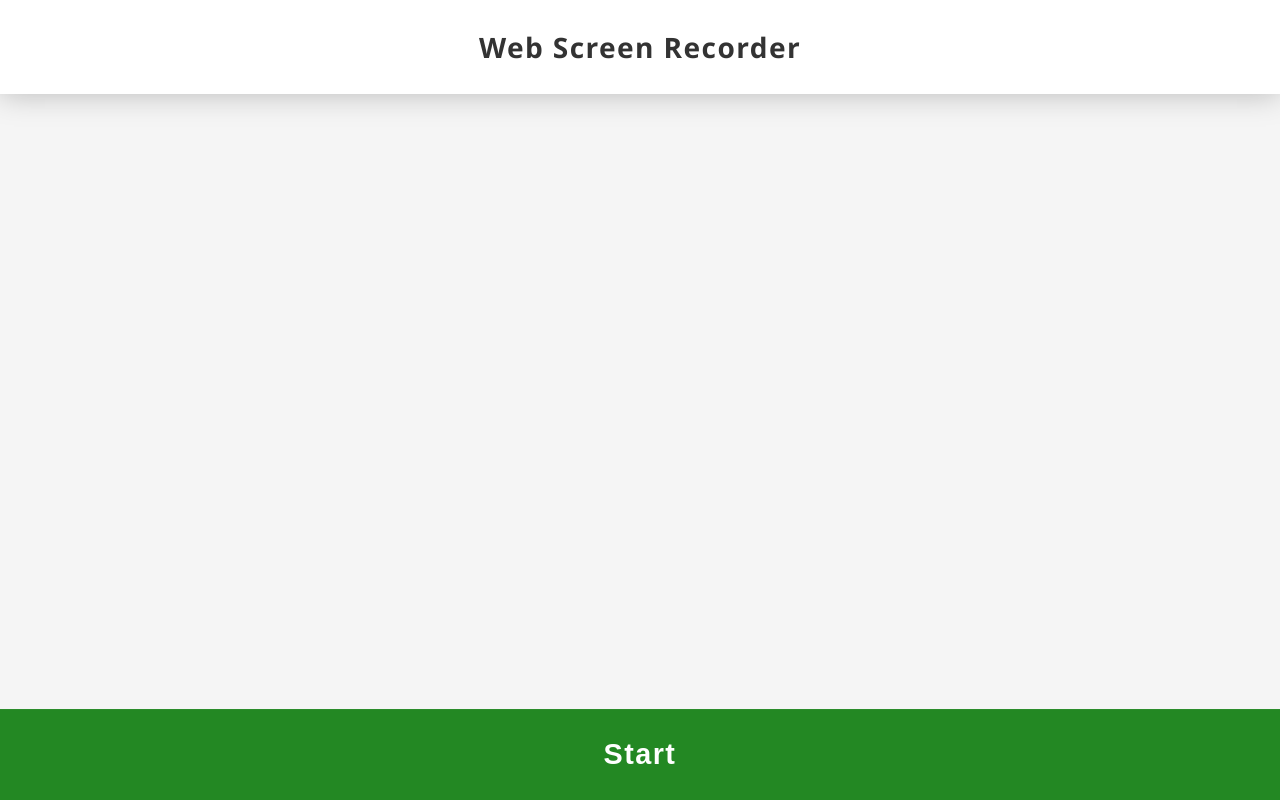
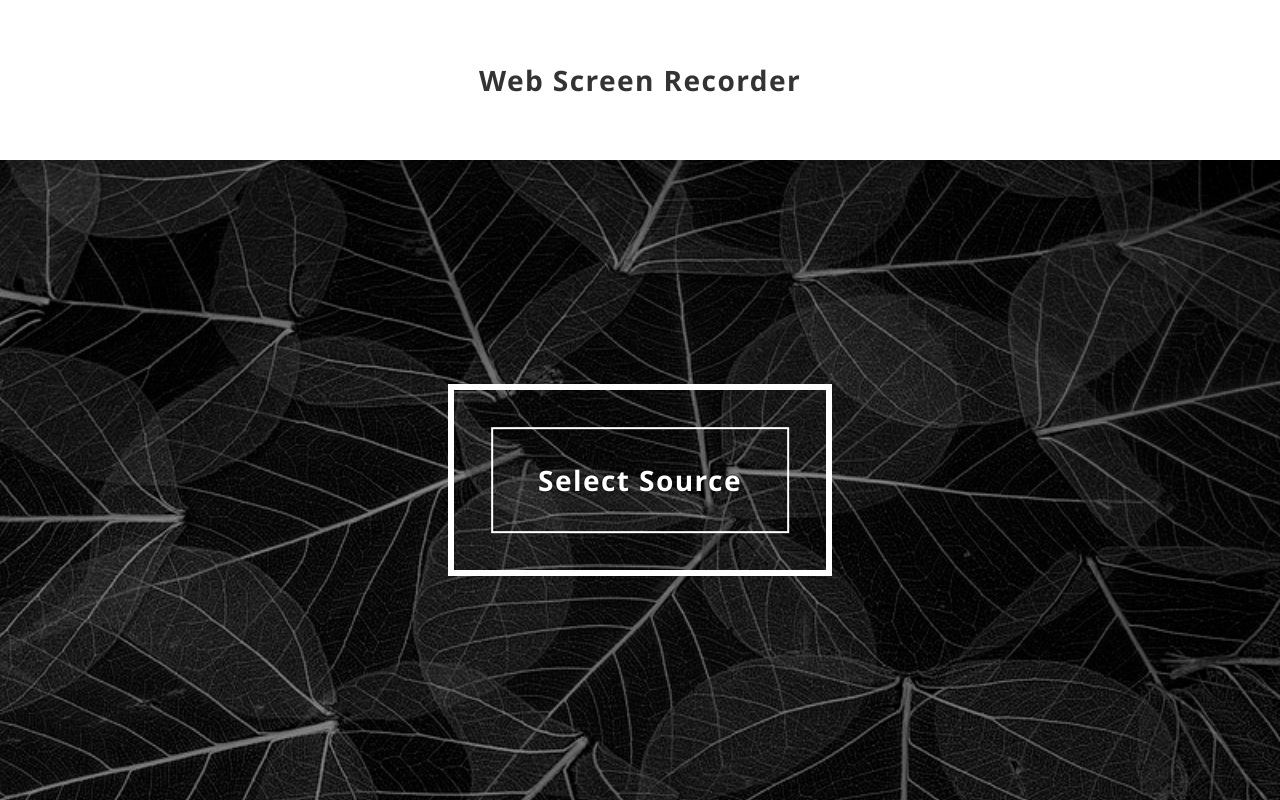
Before and after one commit to MengLinMaker/PWA-Screen-Recorder, a React (Vite) app: page / in a window 1280 px wide. Built offline with nearby package versions, Linux system fonts and the light colour scheme.

Commit message:
Added Initialization page

```diff
--- a/src/App.jsx
+++ b/src/App.jsx
@@ -1,17 +1,22 @@
-import React from 'react'
+import React, { useState } from 'react'
 
 import './App.scss'
-import { Navbar, RecordBtn, VideoPlayer } from './components'
+import { Navbar, RecordBtn, VideoPlayer, SourceInit } from './components'
 
 function App() {
+  const [source, setSource] = useState(false)
 
+  const elements = (
+    <>
+      <VideoPlayer source={source} setSource={setSource} />
+      <RecordBtn source={source} />
+    </>
+  )
 
   return (
     <div className="colflex">
       <Navbar />
-      <div className="spacer" />
-      <VideoPlayer />
-      <RecordBtn />
+      {source ? elements : <SourceInit setSource={setSource}/>}
     </div>
   );
 }
--- a/src/components/Navbar/Navbar.scss
+++ b/src/components/Navbar/Navbar.scss
@@ -3,7 +3,7 @@
   align-items: center;
   justify-content: center;
   background-color: white;
-  box-shadow: 0 0 1.8rem #00000040;
+  box-shadow: 0 0 1em #00000040;
   flex: auto;
 }
 
--- a/src/components/RecordBtn/RecordBtn.jsx
+++ b/src/components/RecordBtn/RecordBtn.jsx
@@ -2,8 +2,9 @@ import React, { useState } from 'react'
 
 import './RecordBtn.scss'
 
-function RecordBtn({props}) {
+function RecordBtn({source}) {
   const [isRecording, setIsRecording] = useState(false)
+  console.log(source)
 
   async function startRecording() {
     setIsRecording(true)
--- a/src/components/RecordBtn/RecordBtn.scss
+++ b/src/components/RecordBtn/RecordBtn.scss
@@ -28,12 +28,17 @@
 .stopBtn {
   background-color: #D2222D;
   animation: stopGlow 1s ease-in-out 0s infinite alternate;
+  animation-timing-function: ease-in-out;
   @keyframes stopGlow {
     0% {background-color: #D2222D;}
-    50% {background-color: #D2222D;}
+    50% {
+      background-color: #D2222D;
+      transform: scale(1);
+    }
     75% {
       background-color: #e3444f;
       box-shadow: 0 0 0.3rem #e3444faa;
+      transform: scale(1.025);
     }
     100% {background-color: #D2222D;}
   }
--- /dev/null
+++ b/src/components/SourceInit/SourceInit.jsx
@@ -0,0 +1,22 @@
+import React from 'react'
+import './SourceInit.scss'
+import img from '../../assets/leaves.jpg'
+
+function SourceInit({setSource}) {
+  async function getVideoSources() {
+    const source = await navigator.mediaDevices.getDisplayMedia({video: true});
+    setSource(source)
+  }
+
+  return (
+    <section className="sourceInit" onClick={getVideoSources}>
+      <img src={img}></img>
+      <div className="hovertext--container" />
+      <div className="hovertext--container" />
+      <div className="hovertext--container" />
+      <h3 className="hovertext">Select Source</h3>
+    </section>
+  );
+}
+
+export default SourceInit
--- /dev/null
+++ b/src/components/SourceInit/SourceInit.scss
@@ -0,0 +1,72 @@
+.sourceInit {
+  height: 80%;
+  background-color: #000000cc;
+  z-index: -10;
+  position: relative;
+
+
+  img {
+    position: absolute;
+    width: 100%;
+    height: 100%;
+    object-fit: cover;
+    filter: brightness(80%);
+    transition: 1s ease-in-out;
+  }
+
+  .hovertext--container {
+    position: absolute;
+    bottom: 50%;
+    right: 50%;
+    transform: translate(50%, 50%);
+    z-index: 0;
+    border: 0.3em solid white;
+    width: 16em;
+    height: 8em;
+    transition: 1s ease-in-out;
+    animation: morph 3s ease-in-out 0s infinite alternate;
+    animation-timing-function: ease-in-out;
+
+    &:nth-child(2) {
+      animation-delay: 2s;
+    }
+
+    &:nth-child(3) {
+      animation-delay: 5s;
+    }
+
+    @keyframes morph {
+      0%{}
+      30%{
+        width: 16em;
+        height: 8em;
+      }
+      100%{
+        border: 0.1em solid white;
+        width: 12em;
+        height: 4em;
+      }
+    }
+  }
+
+  .hovertext {
+    position: absolute;
+    bottom: 50%;
+    right: 50%;
+    transform: translate(50%,50%);
+    color: #ffffff;
+    text-shadow: 0 0 0.2rem #000000;
+    transition: 1s ease-in-out;
+  }
+
+  &:hover {
+
+    img {
+      filter: brightness(50%);
+    }
+
+    .hovertext {
+      font-size: 1.5em;
+    }
+  }
+}
--- a/src/components/VideoPlayer/VideoPlayer.jsx
+++ b/src/components/VideoPlayer/VideoPlayer.jsx
@@ -1,14 +1,22 @@
-import React, { useRef } from 'react'
+import React, { useRef, useEffect } from 'react'
 import './VideoPlayer.scss'
 
-function VideoPlayer() {
+function VideoPlayer({ source, setSource}) {
 
-  async function getVideoSources(props) {
+  async function getVideoSources() {
     const source = await navigator.mediaDevices.getDisplayMedia({video: true})
+    setSource(source)
     streamVideo(source)
   }
 
-  const videoRef = useRef(null)
+  const videoRef = useRef(null);
+  useEffect(()=>
+  {const videoElement = videoRef.current
+  videoElement.srcObject = source
+  videoElement.play()
+  }, [videoRef])
+
+
   async function streamVideo(source) {
     const videoElement = videoRef.current
     videoElement.srcObject = source
--- a/src/components/VideoPlayer/VideoPlayer.scss
+++ b/src/components/VideoPlayer/VideoPlayer.scss
@@ -1,5 +1,5 @@
 .video--player {
-  background-color: whitesmoke;
+  background-color: white;
   width: 100%;
   height: min(100%, calc(100vh - 7.7rem));
   margin-bottom: -0.3rem;
@@ -27,11 +27,11 @@
 
   &:hover {
     .video--player {
-      filter: blur(1.5px) brightness(80%);
+      filter: blur(1.5px) brightness(75%);
     }
     .hovertext {
       color: #ffffff;
-      text-shadow: 0 0 0.1rem #000000;
+      text-shadow: 0 0 0.2rem #000000;
       border: 0.08em solid;
       padding: 1em 1em;
     }
--- a/src/components/index.jsx
+++ b/src/components/index.jsx
@@ -2,3 +2,4 @@ export { default as Navbar} from "./Navbar/Navbar"
 export { default as SourceSelector } from "./SourceSelector/SourceSelector"
 export { default as VideoPlayer } from "./VideoPlayer/VideoPlayer"
 export { default as RecordBtn } from "./RecordBtn/RecordBtn"
+export { default as SourceInit } from "./SourceInit/SourceInit"
```
Also changed, not shown: src/assets/leaves.jpg (added).
